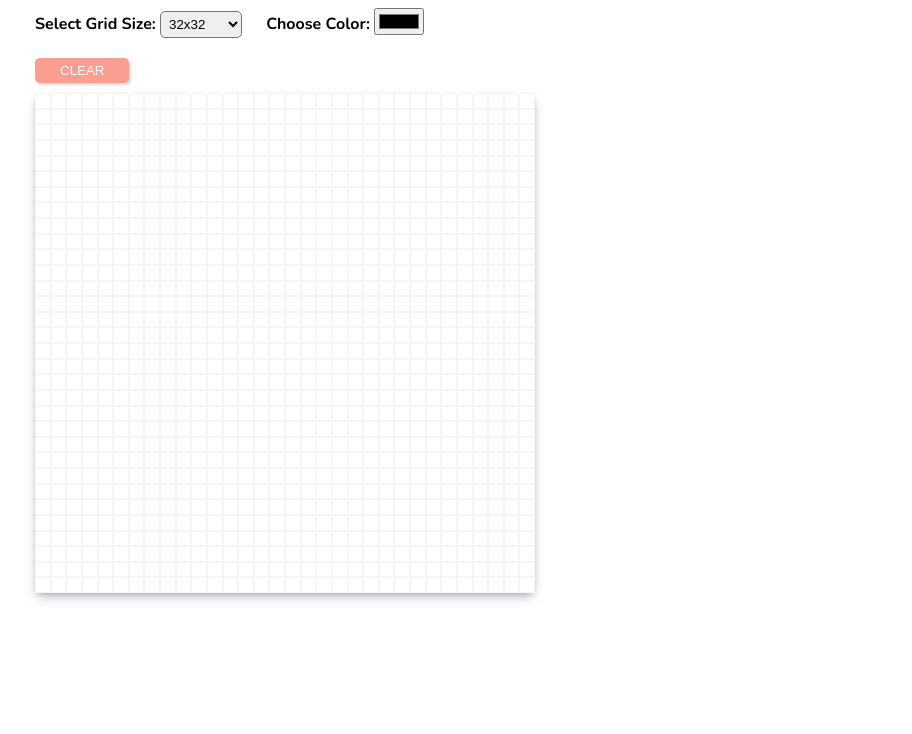
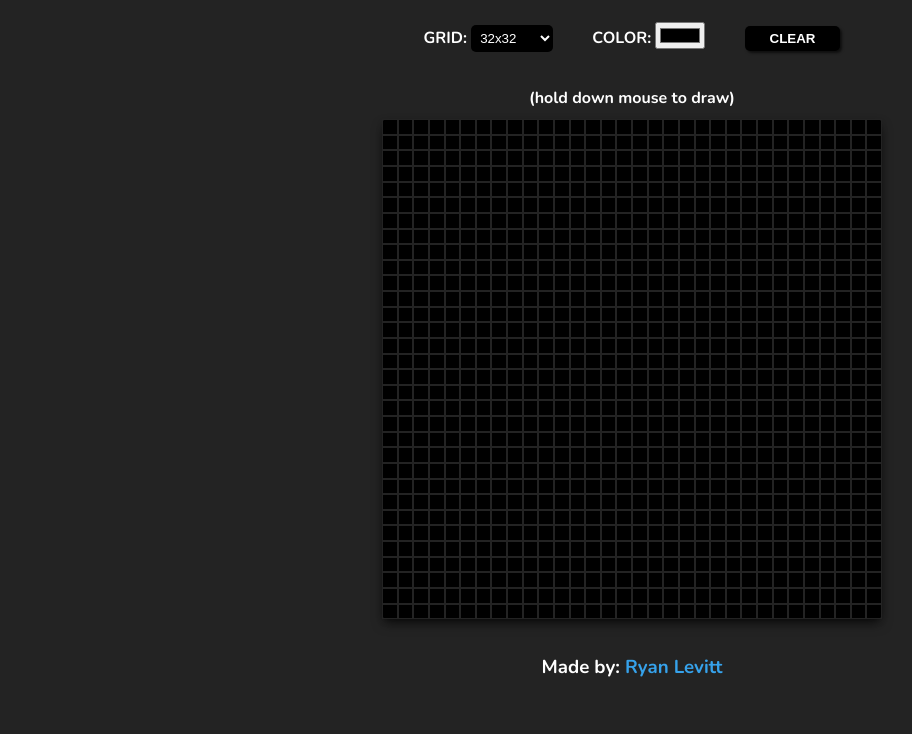
Before and after one commit to rjlevitt/etch-a-sketch, a plain HTML site: page index.html in a window 1280 px wide. Shown: the part 115-849 px from the top of the page, without its empty margins (8-920 px from the left). Before the commit the page ends 800 px from the top, so only its background shows below. Drawn offline with nearby package versions, Linux system fonts and the light colour scheme.

Commit message:
updated colors

```diff
--- a/index.html
+++ b/index.html
@@ -11,9 +11,10 @@
     <link rel="stylesheet" href="./style.css">
 </head>
 <body>
-    <h2>Etch A Sketch: Click to Draw</h2>
-    <div style="display: inline-block; margin-right: 20px;">
-        <h4 class="label">Select Grid Size:</h3>
+    <div class="input-container">
+        <h1>Etch A Sketch</h1>
+        <div class="inline">
+            <h4 class="label">GRID:</h3>
             <select name="" id="grid-dropdown">
                 <option value="16">16x16</option>
                 <option selected="selected" value="32">32x32</option>
@@ -22,13 +23,19 @@
 
             </select>
         </div>
-    <div style="display: inline-block;">
-        <h4 class="label">Choose Color:</h4>
+        <div class="inline">
+            <h4 class="label">COLOR:</h4>
             <input id="color-select" type="color">
         </div>
-    <div class="m-20">
         <button class="btn" onclick="clearColor()">CLEAR</button>
+    </div>
+
+    <div class="grid-container">
+        <h4 class="m-0">(hold down mouse to draw)</h4>
         <div id="container"></div>
+    </div>
+    <div>
+        <h3 class="footer-text">Made by: <a href="https://github.com/rjlevitt">Ryan Levitt</a></h3>
     </div>
 
     <script src="./main.js"></script>
--- a/main.js
+++ b/main.js
@@ -1,7 +1,7 @@
 const container = document.querySelector('#container');
 const gridInput = document.querySelector('#grid-dropdown');
 const colorInput = document.querySelector('#color-select');
-let color = "black"
+let color = "#f99e91"
 
 function removeGrid(parent) {
     while (parent.firstChild) {
@@ -27,8 +27,8 @@ function clearColor() {
     const container = document.querySelector('#container');
     const grid = document.querySelectorAll('.grid');
     grid.forEach((div)=>{
-        div.style.background = 'white';
-        div.style.borderColor = 'rgb(245,245,245)';
+        div.style.background = 'black';
+        div.style.borderColor = 'rgb(35,35,35)';
     })
 }
 
--- a/style.css
+++ b/style.css
@@ -1,6 +1,21 @@
 html{
     font-family: "Nunito", sans-serif;
     padding: 35px;
+    background-color: rgb(35,35,35);
+    color: white;
+}
+
+.m-0{
+    margin: 0;
+}
+
+.inline{
+    display: inline-block;
+    margin-right: 35px;
+}
+
+.input-container{
+    text-align: center;
 }
 
 .label{
@@ -9,42 +24,58 @@ html{
 }
 
 select{
-    padding: 4px;
+    padding: 5px;
     border-radius: 5px;
+    background-color: black;
+    border: none;
+    color: white;
 }
 
-.m-20{
-    margin-top: 20px;
+.grid-container{
+    margin-top: 35px;
+    text-align: center;
 }
 
 .btn{
-    background-color: #f99e91;
+    background-color: black;
     padding: 5px 25px;
+    font-weight: bold;
     color: white;
     border-radius: 5px;
-    border: None;
-    box-shadow: rgba(0, 0, 0, 0.15) 1.95px 1.95px 2.6px;
-    position: relative;
-    top: 0;
-    transition: top ease 0.25s;
+    border: none;
+    box-shadow: rgba(0, 0, 0, 0.6) 1.95px 1.95px 2.6px;
 }
 
 .btn:hover{
+    border: none;
     background-color: #1783c1;
-    top: -5px;
-    offset: 5px 0;
 }
 
 #container{
-    background-color: white;
+    background-color: black;
     border-radius: 5px;
-    margin-top: 10px;
+    margin: 10px auto;
     width: 500px;
     height: 500px;
     display: grid;
-    box-shadow: rgba(50, 50, 93, 0.25) 0px 6px 12px -2px, rgba(0, 0, 0, 0.3) 0px 3px 7px -3px;
+    box-shadow: rgba(0, 0, 0, 0.6) 0px 6px 12px -2px, rgba(0, 0, 0, 0.5) 0px 3px 7px -3px;
 }
 
 #container div {
-    border: rgb(245,245,245) solid 1px;
+    border: rgb(35,35,35) solid 1px;
 }
+
+.footer-text{
+    margin-top: 35px;
+    text-align: center;
+}
+
+.footer-text a{
+    text-decoration: none;
+    color: #36a2eb;
+}
+
+.footer-text a:hover{
+    text-decoration: none;
+    color: #f99e91;
+}
```
Lines whose indentation alone changed are shown as unchanged.
